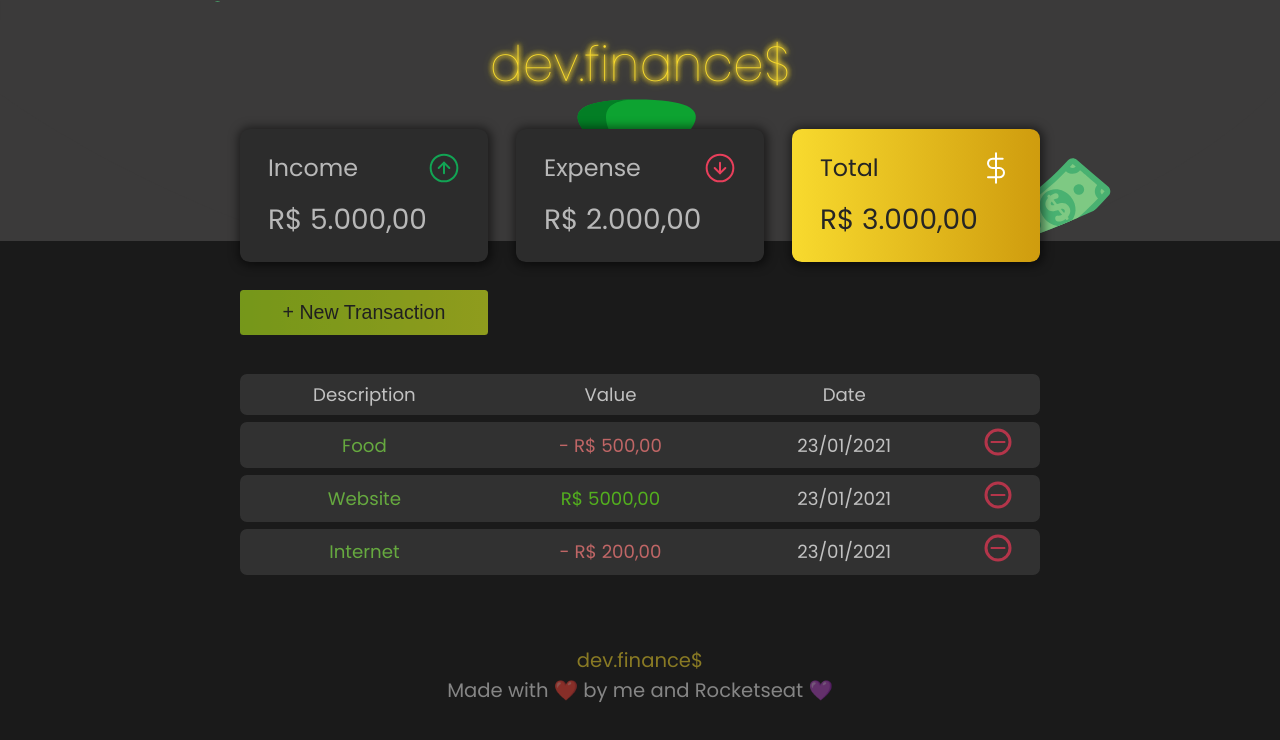
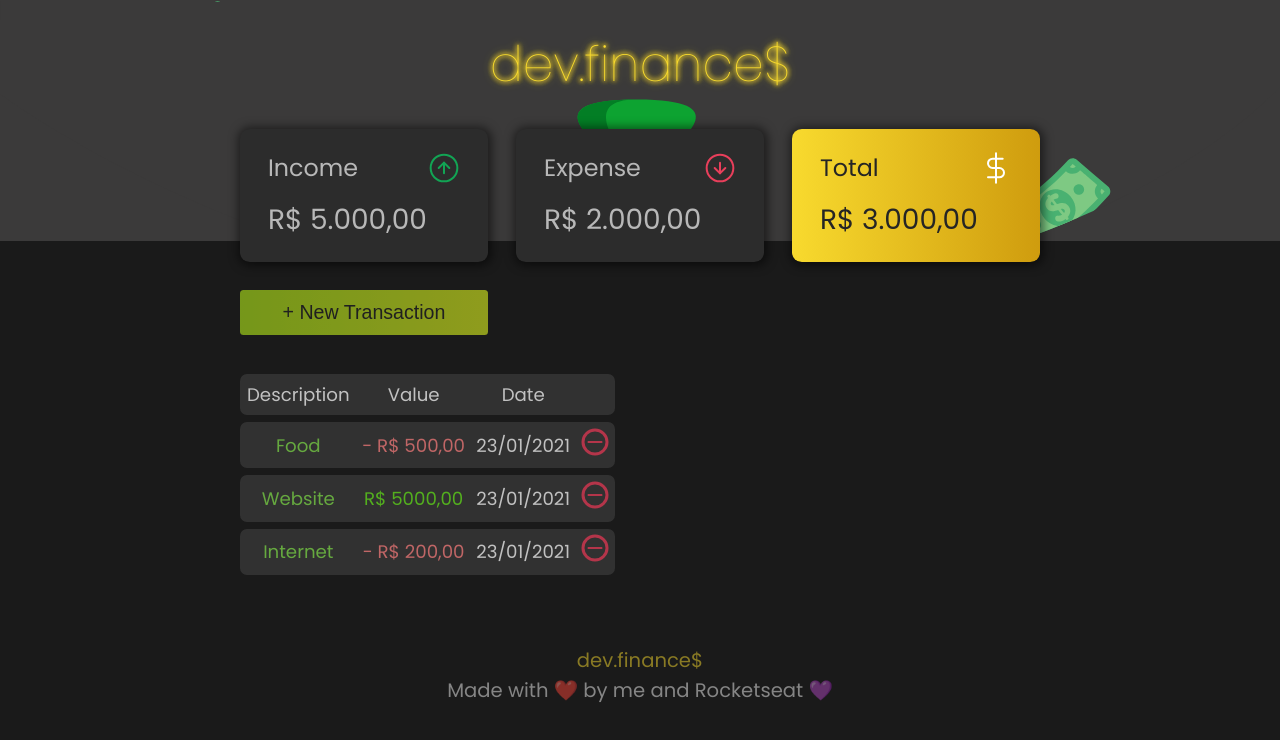
Before and after one commit to Pedro-Murilo/devfinance, a React (Create React App) app: page / in a window 1280 px wide. Shown: the top 740 px of the page. Built offline with nearby package versions, Linux system fonts and the light colour scheme.

Commit message:
fix: fixed dragElastic and fixed overflow-x just to DataTable container

```diff
--- a/src/components/Card/Card.js
+++ b/src/components/Card/Card.js
@@ -10,7 +10,7 @@ const Card = () => (
         as={motion.div}
         drag={'x'}
         dragConstraints={{ left: 0, top: 0, right: 0, bottom: 0 }}
-        dragElastic={0.2}
+        dragElastic={0.7}
       >
         <h3>
           <span>Income</span>
@@ -22,7 +22,7 @@ const Card = () => (
         as={motion.div}
         drag={'x'}
         dragConstraints={{ left: 0, top: 0, right: 0, bottom: 0 }}
-        dragElastic={0.2}
+        dragElastic={0.7}
       >
         <h3>
           <span>Expense</span>
@@ -34,7 +34,7 @@ const Card = () => (
         as={motion.div}
         drag={'x'}
         dragConstraints={{ left: 0, top: 0, right: 0, bottom: 0 }}
-        dragElastic={0.2}
+        dragElastic={0.7}
         className="total">
         <h3>
           <span>Total</span>
--- a/src/components/Transactions/TransactionsStyles.js
+++ b/src/components/Transactions/TransactionsStyles.js
@@ -6,6 +6,8 @@ export const DataTable = styled.table`
   color: #fafafa;
   margin-top: 1.5rem;
   z-index: 1;
+  display: block;
+  overflow-x: auto;
 
   th:first-child,
   td:first-child {
```
Also changed, not shown: 1 other file (tests, documents, lock files or other folders).
